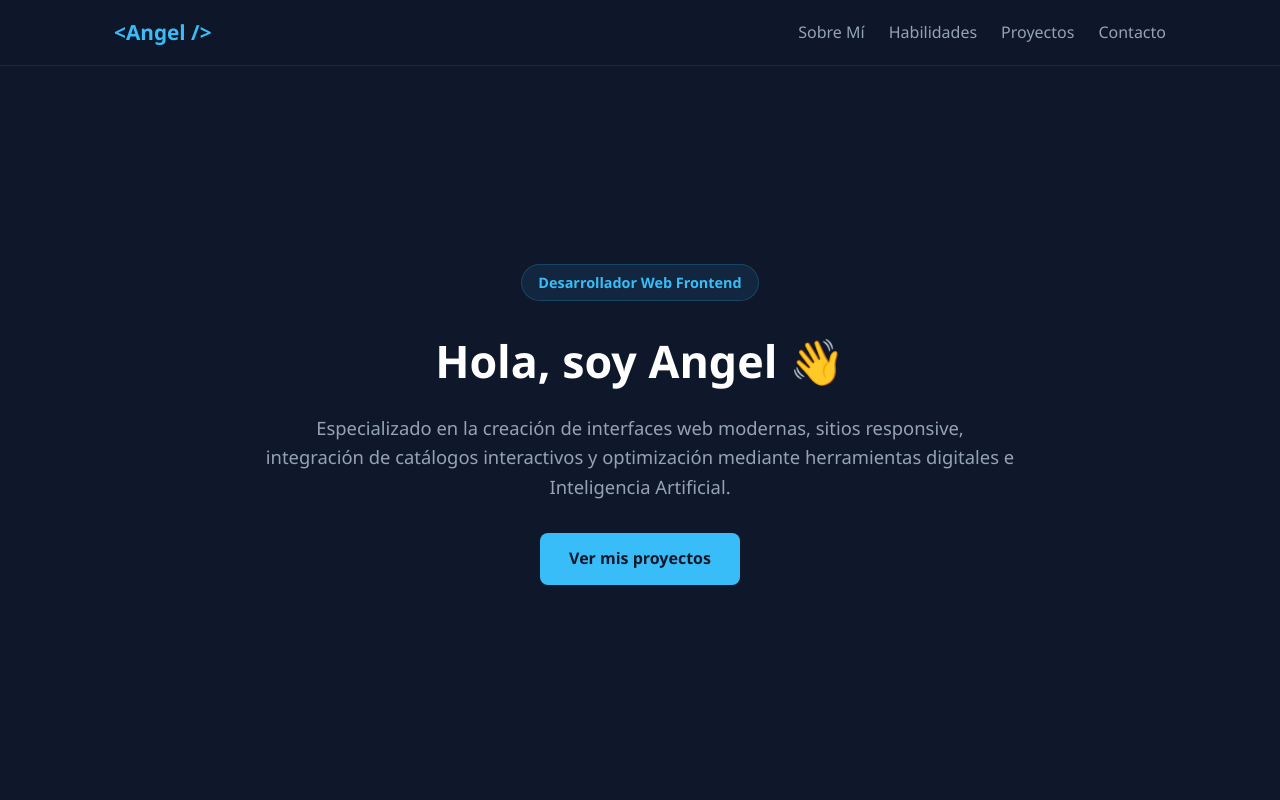
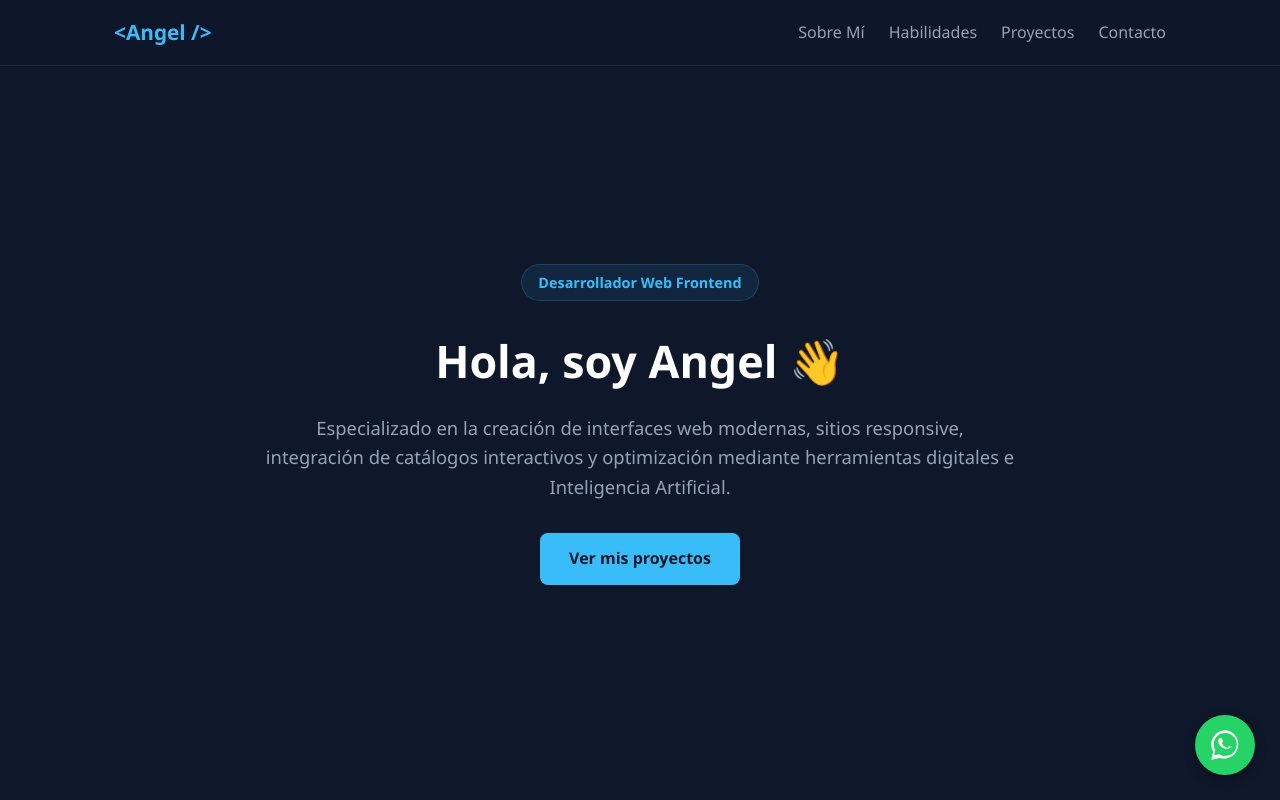
Before and after one commit to deredester00-max/Maquillaje-, a plain HTML site: page index.html in a window 1280 px wide. Shown: the top 800 px of the page. Drawn offline with Linux system fonts and the light colour scheme.

Commit message:
Update index.html

```diff
--- a/index.html
+++ b/index.html
@@ -263,6 +263,36 @@
             font-size: 0.9rem;
             border-top: 1px solid #1e293b;
         }
+
+        /* --- BOTÓN FLOTANTE DE WHATSAPP --- */
+        .whatsapp-float {
+            position: fixed;
+            bottom: 25px;
+            right: 25px;
+            background-color: #25d366;
+            color: #ffffff;
+            width: 60px;
+            height: 60px;
+            border-radius: 50px;
+            display: flex;
+            justify-content: center;
+            align-items: center;
+            box-shadow: 0 4px 12px rgba(0, 0, 0, 0.3);
+            z-index: 1000;
+            text-decoration: none;
+            transition: transform 0.3s, box-shadow 0.3s;
+        }
+
+        .whatsapp-float:hover {
+            transform: scale(1.1);
+            box-shadow: 0 6px 16px rgba(37, 211, 102, 0.4);
+        }
+
+        .whatsapp-icon {
+            width: 35px;
+            height: 35px;
+            fill: #ffffff;
+        }
     </style>
 </head>
 <body>
@@ -367,9 +397,16 @@
         <h2 class="section-title">Contacto</h2>
         <div class="contact-box">
             <p>¿Tienes algún proyecto en mente o quieres ponerte en contacto conmigo?</p>
-            <a href="https://github.com" class="btn-primary" target="_blank">Escríbeme o Ver GitHub</a>
+            <a href="https://wa.me/50762014309?text=Hola%20Angel,%20vi%20tu%20portafolio%20y%20me%20gustaría%20contactarte." class="btn-primary" target="_blank">Escríbeme al WhatsApp</a>
         </div>
     </section>
+
+    <!-- BOTÓN FLOTANTE WHATSAPP -->
+    <a href="https://wa.me/50762014309?text=Hola%20Angel,%20vi%20tu%20portafolio%20y%20me%20gustaría%20contactarte." class="whatsapp-float" target="_blank" title="Contactar por WhatsApp">
+        <svg class="whatsapp-icon" viewBox="0 0 32 32">
+            <path d="M16 2a13 13 0 0 0-11.26 19.5L3 29l7.73-1.68A13 13 0 1 0 16 2zm0 23.6a10.53 10.53 0 0 1-5.38-1.48l-.39-.23-4.58 1 1-4.47-.26-.41A10.57 10.57 0 1 1 16 25.6zm5.8-7.91c-.32-.16-1.89-.93-2.18-1s-.51-.16-.72.16-.83 1-1 1.23-.39.23-.71.08a9 9 0 0 1-2.65-1.63 9.87 9.87 0 0 1-1.83-2.28c-.19-.32 0-.49.14-.65s.32-.37.48-.56a2.19 2.19 0 0 0 .32-.53.59.59 0 0 0 0-.56c-.08-.16-.72-1.73-1-2.37s-.53-.53-.73-.54h-.62a1.2 1.2 0 0 0-.87.41 3.65 3.65 0 0 0-1.14 2.71 6.36 6.36 0 0 0 1.33 3.37c1.61 2.18 3.82 3.39 6.2 3.39a8.47 8.47 0 0 0 2.82-.48 2.87 2.87 0 0 0 1.4-1c.28-.41.28-.76.19-.88z"/>
+        </svg>
+    </a>
 
     <footer>
         <p>&copy; 2026 Angel - Desarrollador Web. Todos los derechos reservados.</p>
```
